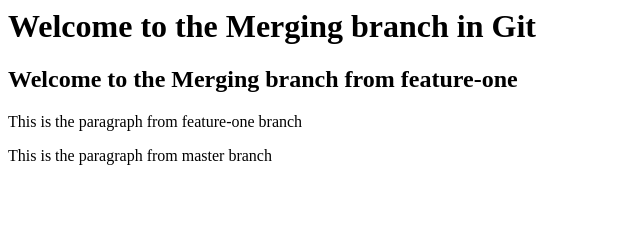
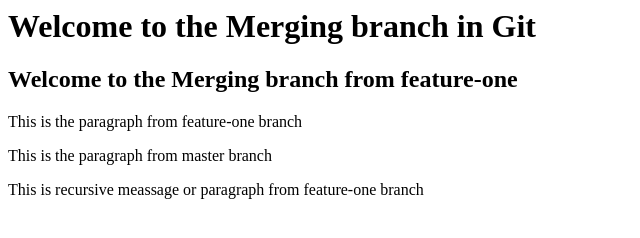
Before and after one commit to SantiManRai/Recursive-Merge, a plain HTML site: page index.html in a window 1280 px wide. Shown: the whole page, without its empty margins (0-640 px from the left). Drawn offline with Linux system fonts and the light colour scheme.

Commit message:
Added message in the index.html from feature-one branch

```diff
--- a/index.html
+++ b/index.html
@@ -12,6 +12,10 @@
 	<p> This is the paragraph from master branch </p>
 
 
+
+
+	<p> This is recursive meassage or paragraph from feature-one branch </p>
+
 	</body>
 
 
```
